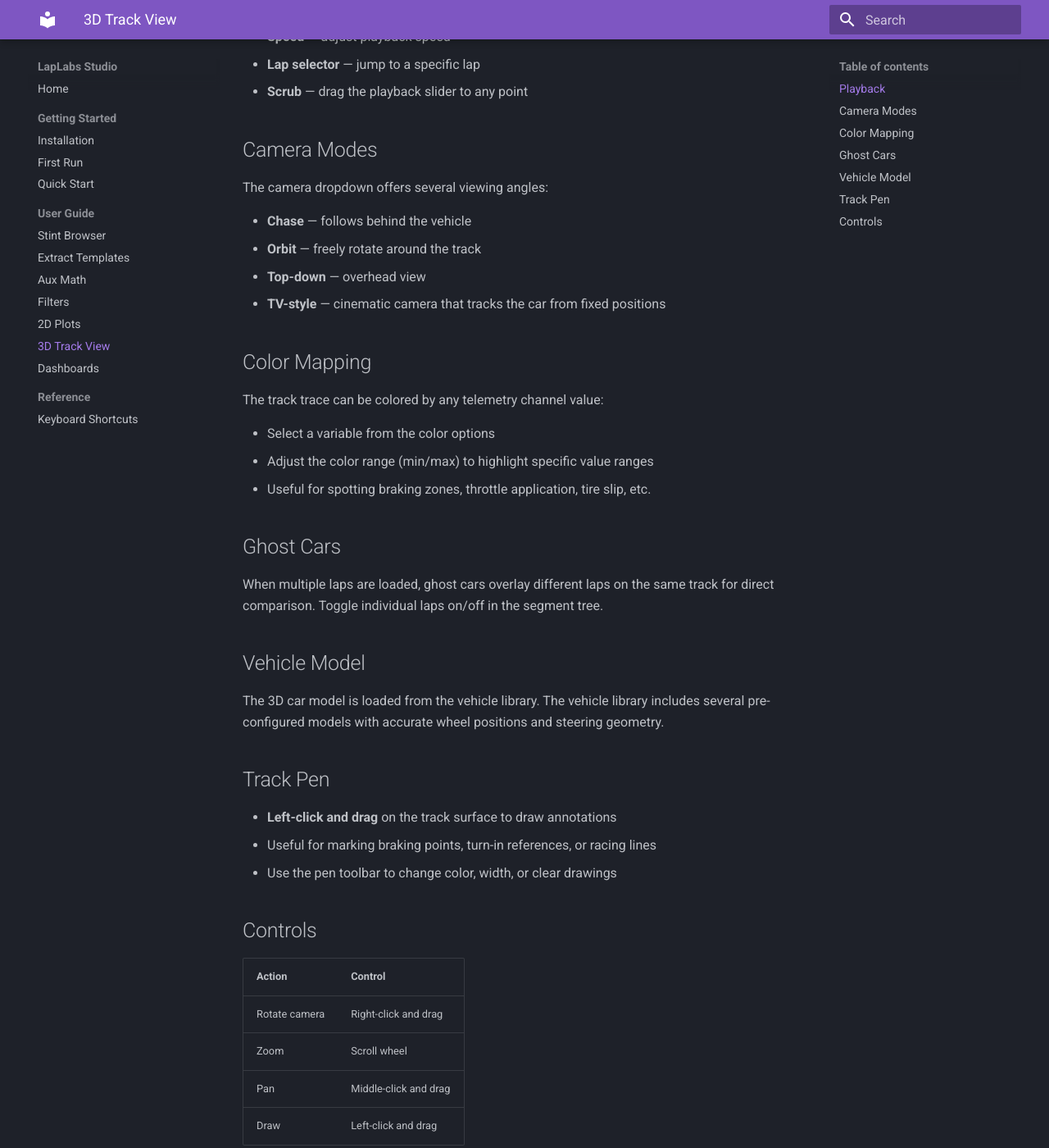
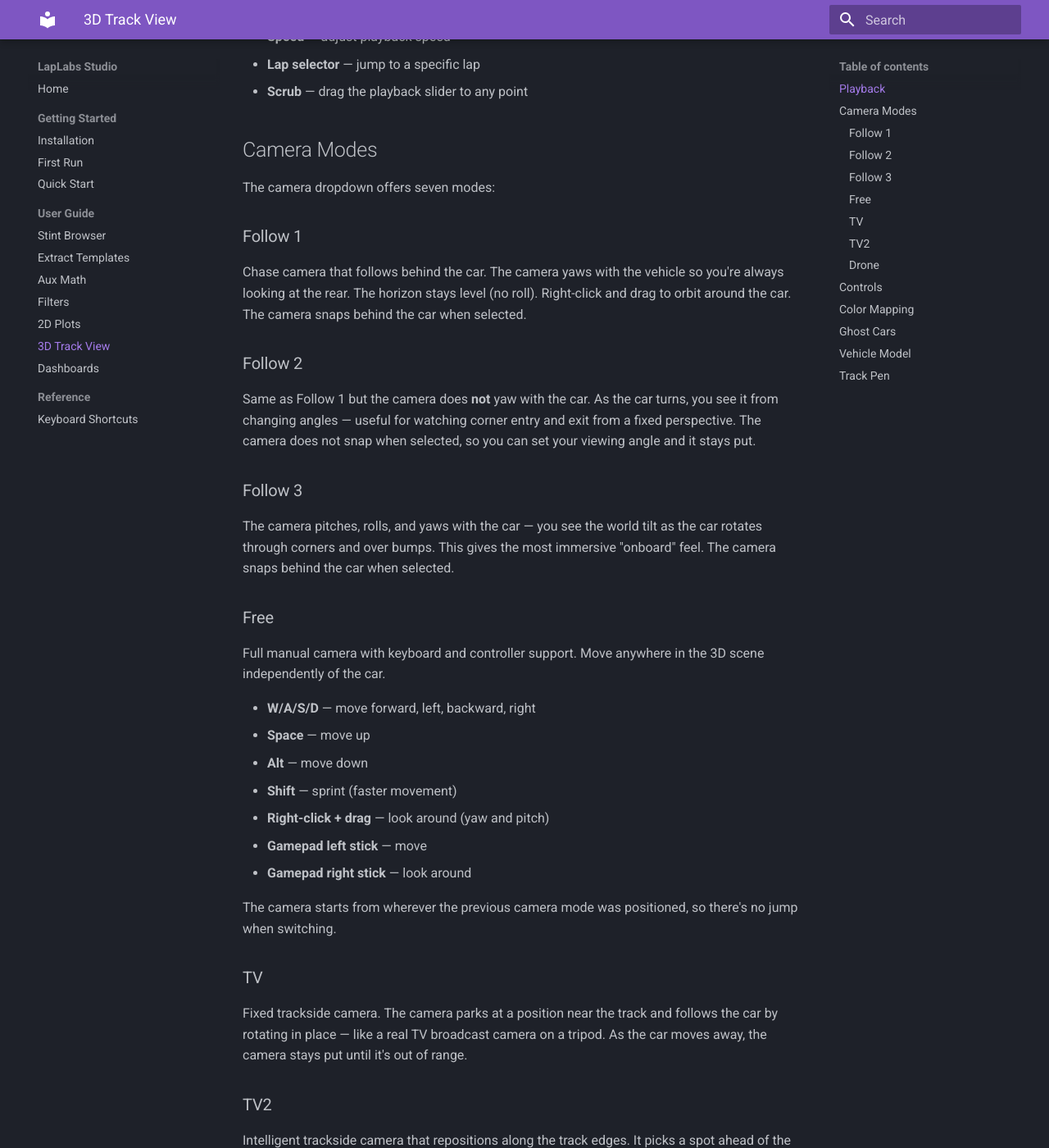
Before and after one commit to LapLabsLLC/laplabs-docs, an MkDocs documentation site: the page built from docs/guide/plots-3d.md, in a window 1280 px wide and 1400 px high, scrolled down 365 px. Shown: the whole window at 82% size. Built offline with MkDocs 1.6.1 and Material for MkDocs 9.7.7, drawn with Linux system fonts in a browser that asks for light colours; some of the changed text lies outside the part shown.

Commit message:
docs: Detailed camera modes, scroll/zoom controls, free cam and drone docs

```diff
--- a/docs/guide/plots-3d.md
+++ b/docs/guide/plots-3d.md
@@ -13,12 +13,55 @@ Use the transport controls at the top of the 3D view:
 
 ## Camera Modes
 
-The camera dropdown offers several viewing angles:
+The camera dropdown offers seven modes:
 
-- **Chase** — follows behind the vehicle
-- **Orbit** — freely rotate around the track
-- **Top-down** — overhead view
-- **TV-style** — cinematic camera that tracks the car from fixed positions
+### Follow 1
+Chase camera that follows behind the car. The camera yaws with the vehicle so you're always looking at the rear. The horizon stays level (no roll). Right-click and drag to orbit around the car. The camera snaps behind the car when selected.
+
+### Follow 2
+Same as Follow 1 but the camera does **not** yaw with the car. As the car turns, you see it from changing angles — useful for watching corner entry and exit from a fixed perspective. The camera does not snap when selected, so you can set your viewing angle and it stays put.
+
+### Follow 3
+The camera pitches, rolls, and yaws with the car — you see the world tilt as the car rotates through corners and over bumps. This gives the most immersive "onboard" feel. The camera snaps behind the car when selected.
+
+### Free
+Full manual camera with keyboard and controller support. Move anywhere in the 3D scene independently of the car.
+
+- **W/A/S/D** — move forward, left, backward, right
+- **Space** — move up
+- **Alt** — move down
+- **Shift** — sprint (faster movement)
+- **Right-click + drag** — look around (yaw and pitch)
+- **Gamepad left stick** — move
+- **Gamepad right stick** — look around
+
+The camera starts from wherever the previous camera mode was positioned, so there's no jump when switching.
+
+### TV
+Fixed trackside camera. The camera parks at a position near the track and follows the car by rotating in place — like a real TV broadcast camera on a tripod. As the car moves away, the camera stays put until it's out of range.
+
+### TV2
+Intelligent trackside camera that repositions along the track edges. It picks a spot ahead of the car based on track geometry and smoothly zooms the FOV to keep the car well-framed as it passes. Gives a natural broadcast look with dynamic framing.
+
+### Drone
+Physics-based drone camera controlled entirely with a gamepad (Xbox controller):
+
+- **Left stick** — throttle (up/down) and yaw (left/right)
+- **Right stick** — pitch and roll
+- **Left bumper (LB)** — tilt camera up
+- **Right bumper (RB)** — tilt camera down
+
+The drone has realistic inertia and gravity — it drifts and settles naturally. Useful for cinematic fly-around shots.
+
+## Controls
+
+| Action | Control |
+|--------|---------|
+| Move camera in/out | Scroll wheel |
+| Zoom (FOV) | Ctrl + scroll wheel |
+| Rotate camera | Right-click + drag |
+| Pan | Middle-click + drag |
+| Draw on track | Left-click + drag |
 
 ## Color Mapping
 
@@ -41,12 +84,3 @@ The 3D car model is loaded from the vehicle library. The vehicle library include
 - **Left-click and drag** on the track surface to draw annotations
 - Useful for marking braking points, turn-in references, or racing lines
 - Use the pen toolbar to change color, width, or clear drawings
-
-## Controls
-
-| Action | Control |
-|--------|---------|
-| Rotate camera | Right-click and drag |
-| Zoom | Scroll wheel |
-| Pan | Middle-click and drag |
-| Draw | Left-click and drag |
```
Also changed, not shown: docs/reference/shortcuts.md (+22 -1 lines).
